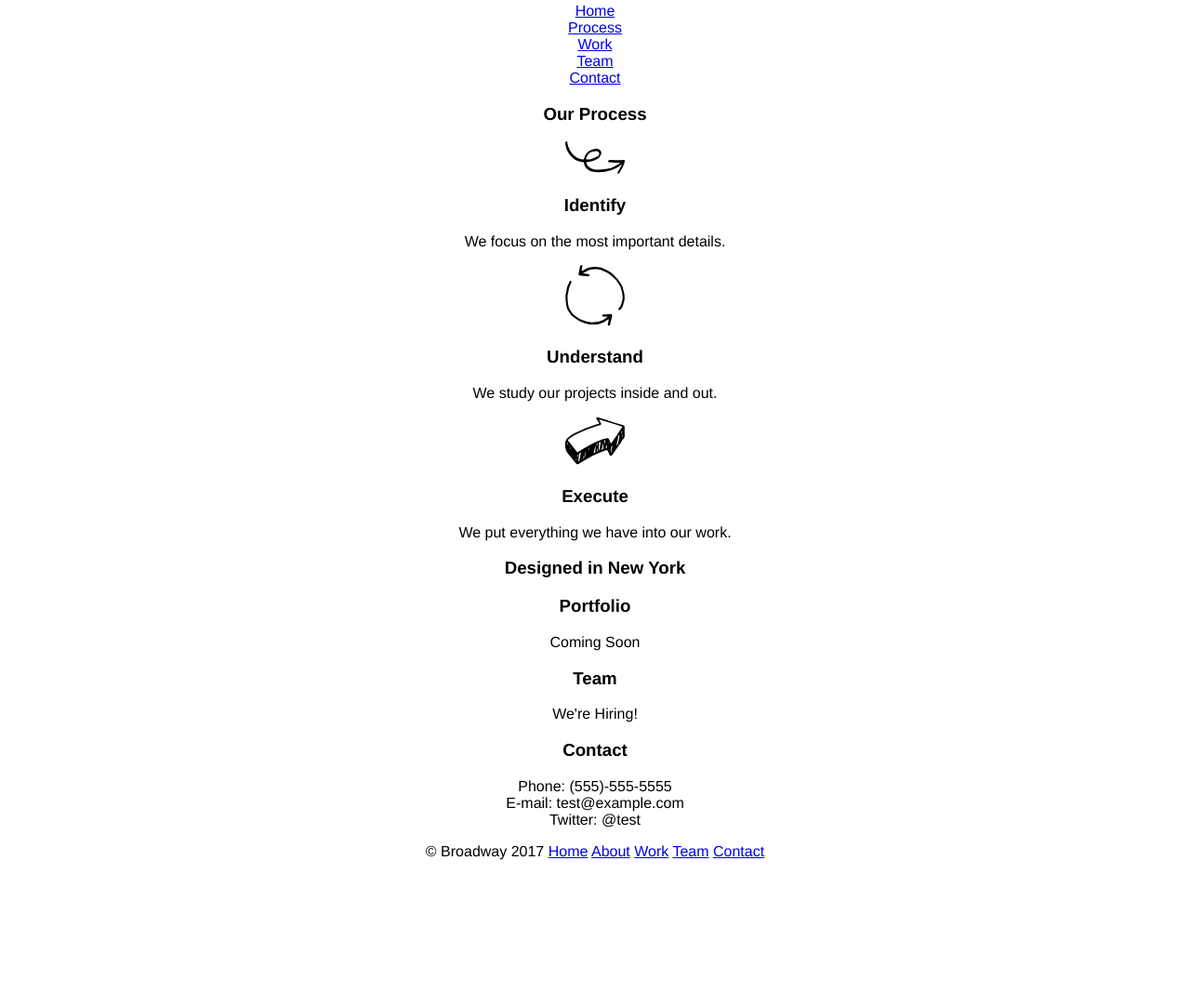
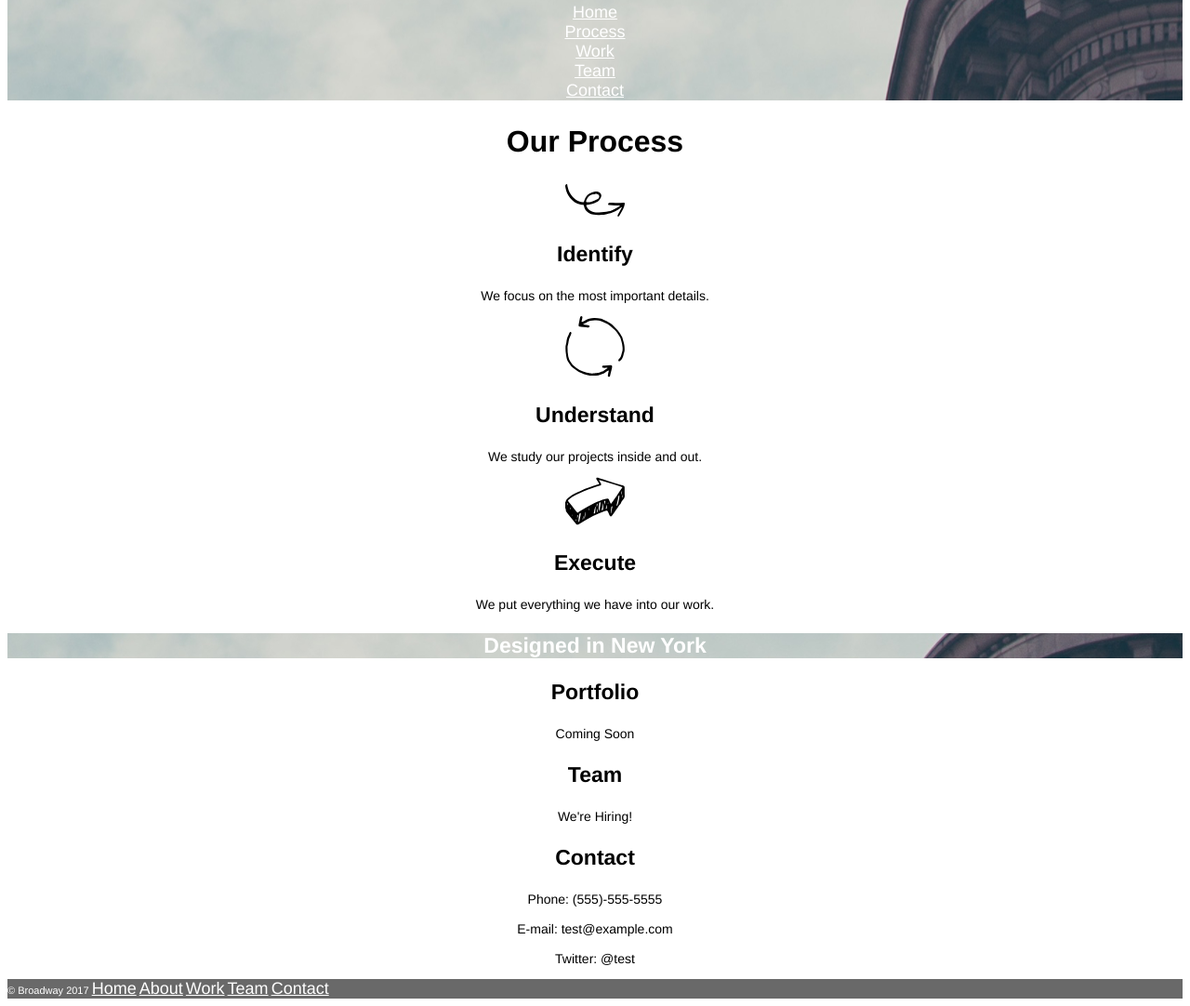
Before and after one commit to Gmfrey/Broadway, a plain HTML site: page index.html in a window 1280 px wide. Shown: the part 77-1159 px from the top of the page at 93% size. Before the commit the page ends 1010 px from the top, so only its background shows below. Drawn offline with Linux system fonts and the light colour scheme.

Commit message:
Site Completed

```diff
--- a/Resources/CSS/style.css
+++ b/Resources/CSS/style.css
@@ -1,4 +1,34 @@
 html {
   text-align: center;
   font-family: Helvetica;
+  }
+#title {
+  background-image: url("../../Resources/Images/the-flatiron-building.png");
+  background-repeat: no-repeat;
+  color: white;
 }
+a {
+  color: white;
+  font-size: 18px;
+}
+#designed {
+  background-image: url("../../Resources/Images/the-flatiron-building.png");
+  color: white;
+}
+h2{
+  font-size: 32px;
+  font-weight: bold;
+}
+h3 {
+  font-size: 23px;
+  font-weight: bold;
+}
+p {
+  font-size: 14px;
+}
+#footer{
+  background-color: dimgray;
+  color: white;
+  font-size: 11px;
+  text-align: left;
+}
--- a/index.html
+++ b/index.html
@@ -6,7 +6,7 @@
     <link href="./Resources/CSS/style.css" type="text/css" rel="stylesheet">
   </head>
   <body>
-    <div class="title">
+    <div id="title">
       <h1>Broadway Design</h1>
       <nav>
         <a href="#home">Home</a>
@@ -19,8 +19,9 @@
         <br>
         <a href="#contact">Contact</a>
       </nav>
-      <div class="process">
-      <h3>Our Process</h3>
+    </div>
+      <div id="process">
+      <h2>Our Process</h2>
       <img src="./Resources/Images/identify.svg" alt="Identify">
       <h3>Identify</h3>
       <p>We focus on the most important details.</p>
@@ -31,29 +32,34 @@
       <h3>Execute</h3>
       <p>We put everything we have into our work.</p>
     </div>
+    <div id="designed">
     <h3>Designed in New York</h3>
-    <div class="work">
+    </div>
+    <div id="work">
       <h3>Portfolio</h3>
       <p>Coming Soon</p>
     </div>
-    <div class="team">
+    <div id="team">
       <h3>Team</h3>
       <p>We're Hiring!</p>
     </div>
-    <div class="contact">
+    <div id="contact">
       <h3>Contact</h3>
       <p>Phone: (555)-555-5555
       <br>
+      <br>
       E-mail: test@example.com
+      <br>
       <br>
       Twitter: @test</p>
     </div>
-    <div class="footer">
+    <div id="footer">
       © Broadway 2017
       <a href="#home">Home</a>
       <a href="#process">About</a>
       <a href="#work">Work</a>
       <a href="#team">Team</a>
       <a href="#contact">Contact</a>
+    </div>
   </body>
 </html>
```
